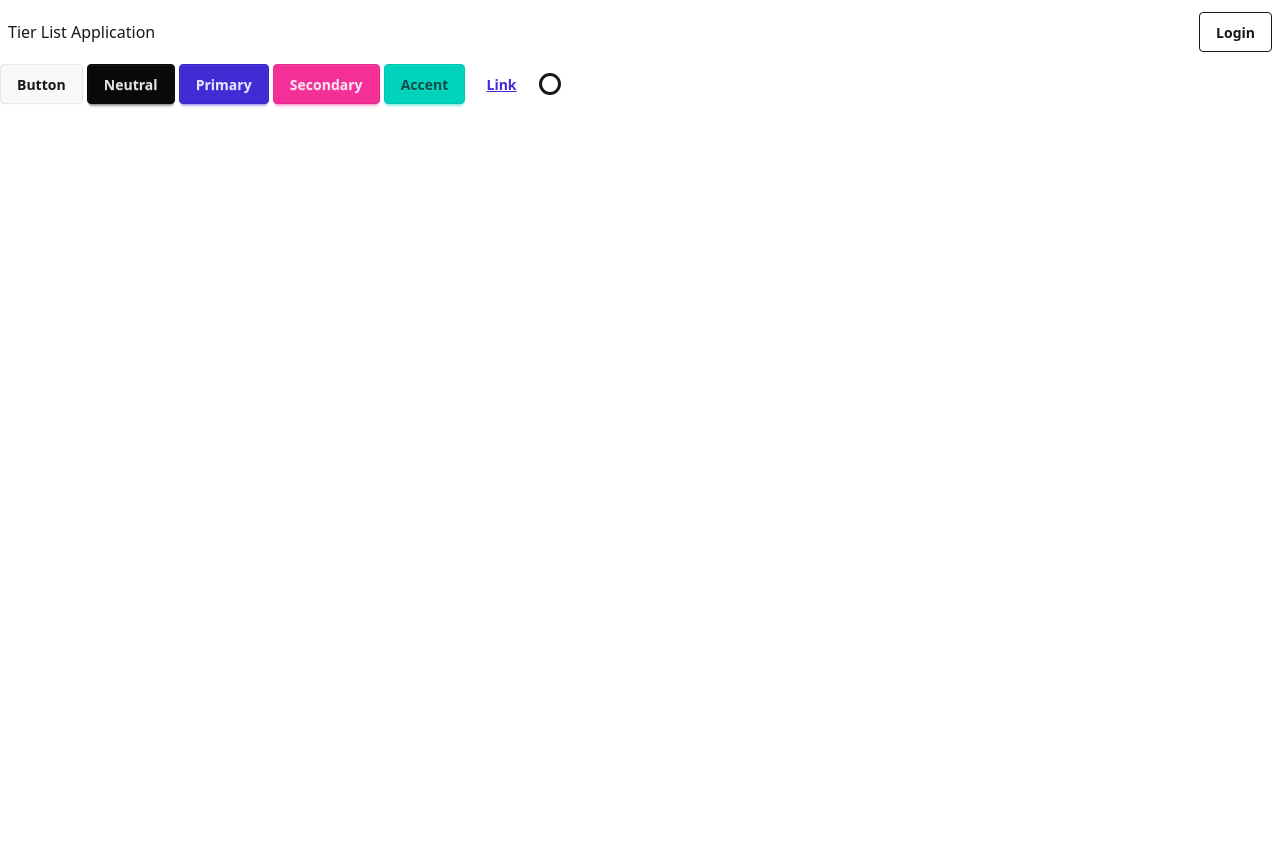
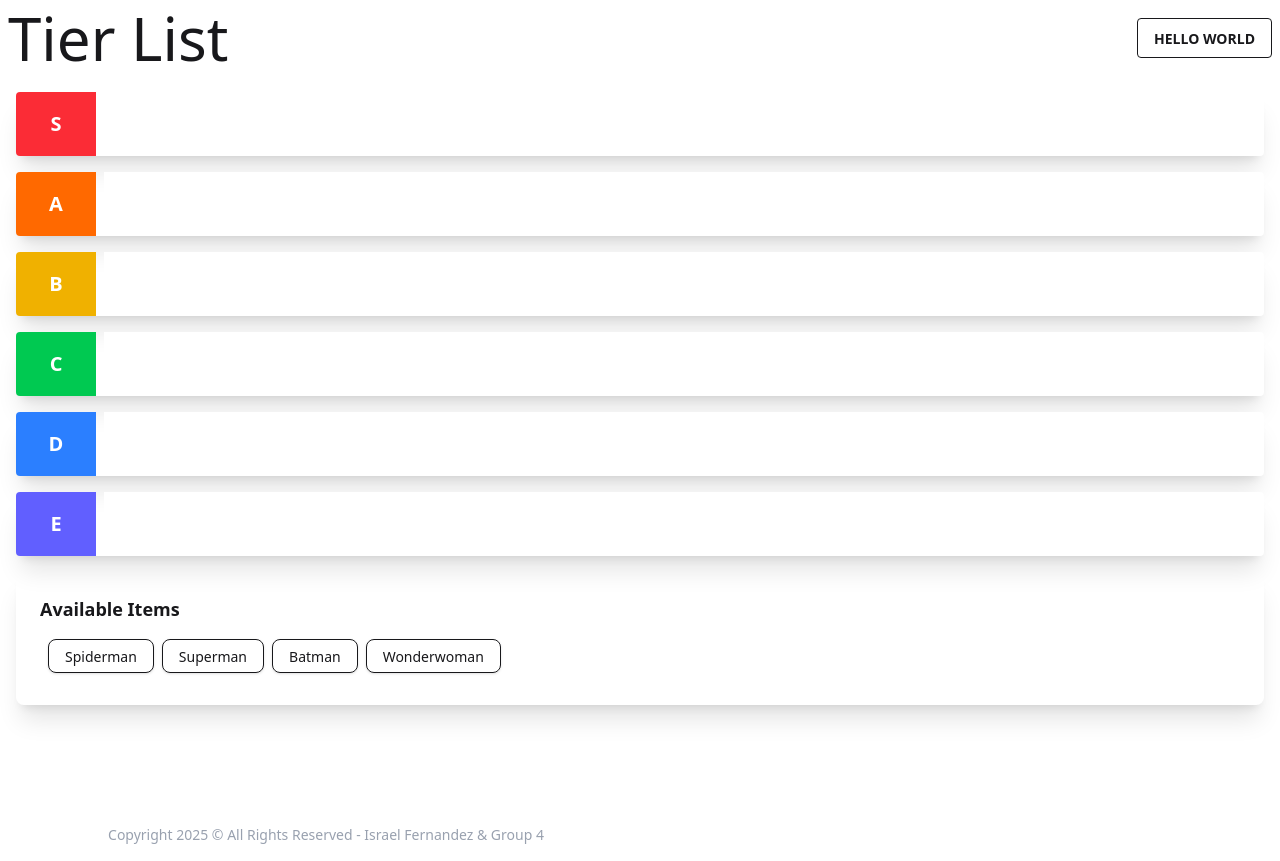
Before and after one commit to iFernandez96/TierListFrontEnd, a SvelteKit app: page / in a window 1280 px wide. Before the commit the page ends 800 px from the top, so only its background shows below. Built offline with nearby package versions, Linux system fonts and the light colour scheme.

Commit message:
Broken, but drag and drop should work

```diff
--- a/src/routes/+layout.svelte
+++ b/src/routes/+layout.svelte
@@ -1,12 +1,25 @@
 <script lang="ts">
   import "/src/app.css";
+  let tierListName = $state("Tier List")
+  function changeName() {
+
+  }
 </script>
 <nav class="navbar">
-  <span class="navbar-start"> Tier List Application </span>
+  <span class="navbar-start text-6xl" contenteditable bind:textContent={tierListName} >{tierListName}</span>
   <span class="navbar-end">
-      <a href="/login" class="btn btn-outline">Login</a>
+      <a href="/login" class="btn btn-outline">HELLO WORLD</a>
   </span>
 </nav>
 
 
 <slot />
+
+
+<footer class="text-white py-4 px-3 mt-16">
+    <div class="container mx-auto flex flex-wrap items-center">
+        <div class="w-full md:w-1/2 md:text-center md:mb-0 mb-8">
+            <p class="text-xs text-gray-400 md:text-sm">Copyright 2025 &copy; All Rights Reserved - Israel Fernandez & Group 4</p>
+        </div>
+    </div>
+</footer>
--- a/src/routes/+page.svelte
+++ b/src/routes/+page.svelte
@@ -1,8 +1,91 @@
+<script lang="ts">
+  // https://github.com/SortableJS/Sortable for documentation on sortablejs
+  import Sortable from "sortablejs";
+
+  let defaultTiers = [
+    { name: "S", color: "bg-red-500", items: [] },
+    { name: "A", color: "bg-orange-500", items: [] },
+    { name: "B", color: "bg-yellow-500", items: [] },
+    { name: "C", color: "bg-green-500", items: [] },
+    { name: "D", color: "bg-blue-500", items: [] },
+    { name: "E", color: "bg-indigo-500", items: [] },
+  ];
+
+  let tiers = $state(defaultTiers);
+
+  let availableItems = $state(["Spiderman", "Superman", "Batman", "Wonderwoman"]);
+
+  // Set up drag-and-drop for each tier's droppable area.
+  function makeSortable(node : HTMLElement, _ : number) {
+    new Sortable(node, {
+      animation: 200,
+      group: "shared",
+      onEnd: (event) => {
+        const fromTier = event.from.dataset.tier;
+        const toTier = event.to.dataset.tier;
+        const fromIndex = tiers.findIndex((t) => t.name === fromTier);
+        const toIndex = tiers.findIndex((t) => t.name === toTier);
+        if (fromIndex === -1 || toIndex === -1)
+            return;
+        const [movedItem] = tiers[fromIndex].items.splice(event.oldIndex, 1);
+        tiers[toIndex].items.splice(event.newIndex, 0, movedItem);
+      }
+    });
+  }
+
+  // Set up drag-and-drop for available items.
+  function makeItemsSortable(node : HTMLElement) {
+    new Sortable(node, {
+      animation: 200,
+      group: "shared",
+      onEnd: (event) => {
+        const [movedItem] = availableItems.splice(event.oldIndex, 1);
+        // Add dropped item to S-tier by default.
+        tiers[0].items.push(movedItem);
+      }
+    });
+  }
+</script>
 
 
+<main class="container mx-auto p-4 space-y-4">
+  {#each tiers as tier, tierIndex}
+    <div class="card shadow-xl">
+      <div class="card-body flex flex-row items-center p-0">
+        <div class={`w-20 h-16 flex items-center justify-center text-white font-bold text-xl rounded-l ${tier.color}`}>
+          {tier.name}
+        </div>
+        <div
+          use:makeSortable={tierIndex}
+          data-tier={tier.name}
+          class="flex-1 min-h-[4rem] bg-base-100 p-4 flex flex-wrap gap-2 rounded-r">
+          {#each tier.items as item}
+            <div class="badge badge-secondary p-4 cursor-move shadow">
+              {item}
+            </div>
+          {/each}
+        </div>
+      </div>
+    </div>
+  {/each}
+
+  <div class="card shadow-xl">
+    <div class="card-body">
+      <h2 class="card-title">Available Items</h2>
+      <div use:makeItemsSortable class="flex flex-wrap gap-2 p-2">
+        {#each availableItems as item}
+          <div class="badge badge-outline p-4 cursor-move shadow">
+            {item}
+          </div>
+        {/each}
+      </div>
+    </div>
+  </div>
+</main>
 
 
-
+<br>
+<!--
 <button class="btn">Button</button>
 <button class="btn btn-neutral">Neutral</button>
 <button class="btn btn-primary">Primary</button>
@@ -10,5 +93,5 @@
 <button class="btn btn-accent">Accent</button>
 <button class="btn btn-link">Link</button>
 <span class="loading loading-spinner"></span>
-
+-->
 <!-- To get more components like this: https://daisyui.com/components/button/ -->
```
